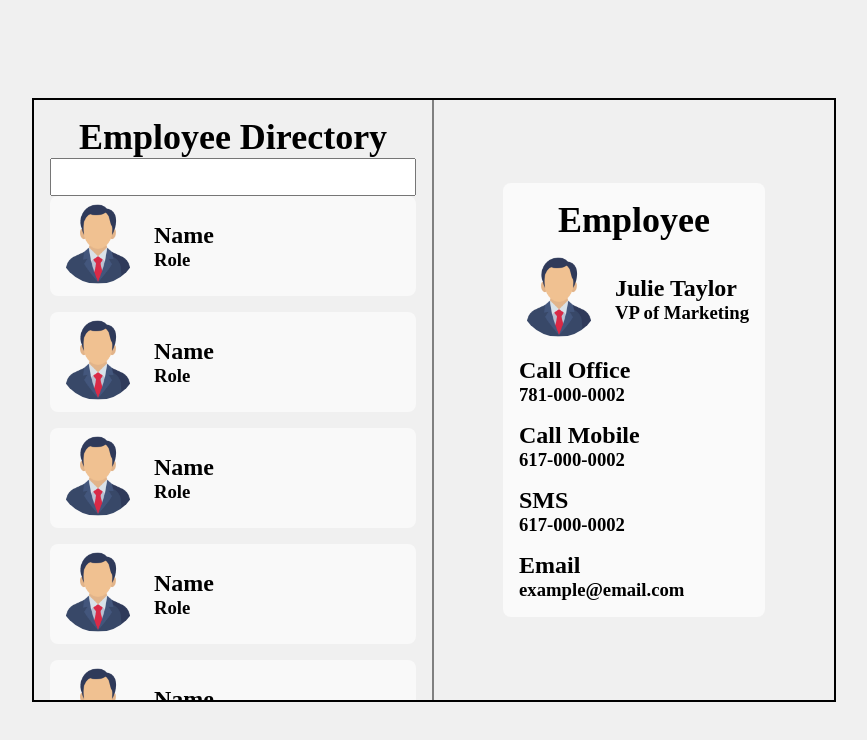
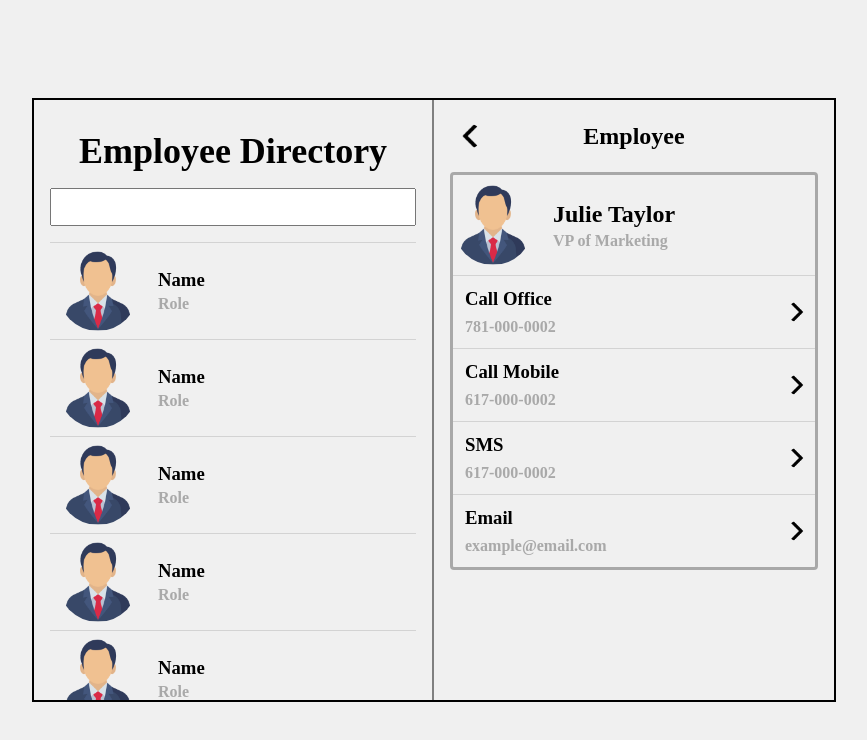
Before and after one commit to statesjs/ALAB320.1, a React (Vite) app: page / in a window 1280 px wide. Shown: the top 740 px of the page, without its empty margins (206-1073 px from the left). Built offline with nearby package versions, Linux system fonts and the light colour scheme.

Commit message:
made it look almost the same, messy css

```diff
--- a/src/App.jsx
+++ b/src/App.jsx
@@ -6,7 +6,7 @@ import "./App.css";
 //LEFT SIDE
 function Header() {
   return (
-    <div className="Header left">
+    <div className="Header">
       <h2>Employee Directory</h2>
     </div>
   );
@@ -23,8 +23,8 @@ function EmployeeListItem() {
         <img className="image left" src="/manager.png" />
       </div>
       <div>
-        <h2>Name</h2>
-        <h3>Role</h3>
+        <h3>Name</h3>
+        <h4>Role</h4>
       </div>
     </div>
   );
@@ -44,36 +44,62 @@ function EmployeeList() {
 
 //RIGHT SIDE
 
+function HeaderRight() {
+  return (
+    <div className="HeaderRight">
+      <div className="left-icon">
+        <img src="/left-arrow.png" alt="Back" />
+      </div>
+      <div className="center-text">
+        <h2>Employee</h2>
+      </div>
+      <div className="right-spacer"></div>
+    </div>
+  );
+}
+
 function Card() {
   return (
     <div className="Card right">
-      <div className="Header right">
-        <h2>Employee</h2>
-      </div>
       <div className="main right">
         <div>
           <img className="image left" src="/manager.png" />
         </div>
         <div>
           <h2>Julie Taylor</h2>
-          <h3>VP of Marketing</h3>
+          <h4>VP of Marketing</h4>
         </div>
       </div>
-      <div>
-        <h2>Call Office</h2>
-        <h3>781-000-0002</h3>
+      <div className="detail">
+        <div className="detailColumn">
+          <h3>Call Office</h3>
+          <h4>781-000-0002</h4>
+        </div>
+        <img src="/right-arrow.png" />
       </div>
-      <div>
-        <h2>Call Mobile</h2>
-        <h3>617-000-0002</h3>
+      <div className="detail">
+        <div className="detailColumn">
+          <h3>Call Mobile</h3>
+          <h4>617-000-0002</h4>
+        </div>
+
+        <img src="/right-arrow.png" />
       </div>
-      <div>
-        <h2>SMS</h2>
-        <h3>617-000-0002</h3>
+      <div className="detail">
+        <div className="detailColumn">
+          <h3>SMS</h3>
+          <h4>617-000-0002</h4>
+        </div>
+
+        <img src="/right-arrow.png" />
       </div>
-      <div>
-        <h2>Email</h2>
-        <h3>example@email.com</h3>
+      <div className="detail">
+        <div className="detailColumn">
+          <h3>Email</h3>
+          <h4>example@email.com</h4>
+        </div>
+
+        <img src="/right-arrow.png" />
       </div>
     </div>
   );
@@ -89,6 +115,7 @@ function App() {
         <EmployeeList />
       </div>
       <div className="EmployeePage">
+        <HeaderRight />
         <Card />
       </div>
     </>
--- a/src/index.css
+++ b/src/index.css
@@ -29,7 +29,7 @@ body {
 .SearchBar {
   width: 100%;
   padding: 0.5rem;
-
+  margin-bottom: 1rem;
   font-size: 1rem;
 }
 
@@ -37,7 +37,6 @@ body {
 .EmployeeList {
   display: flex;
   flex-direction: column;
-  gap: 1rem; /* spacing between employees */
 }
 
 /* Single Employee Item */
@@ -46,8 +45,7 @@ body {
   align-items: center;
   gap: 1rem;
   padding: 0.5rem;
-  background-color: #f9f9f9;
-  border-radius: 8px;
+  border-top: 1px solid lightgrey;
 }
 
 /* Right Side */
@@ -58,40 +56,78 @@ body {
   overflow-y: auto;
   display: flex;
   flex-direction: column;
-  align-items: center; /* horizontal center */
-  justify-content: center; /* vertical center */
 }
 
 /* Main Card Info */
 .Card {
-  background-color: #fafafa;
-  border-radius: 8px;
-  padding: 1rem;
+  border-style: solid;
+  border-color: rgba(128, 128, 128, 0.637);
+  border-radius: 4px;
+
   display: flex;
   flex-direction: column;
-  gap: 1rem;
 }
 
-/* Image Styling */
-img {
-  width: 50px;
-  height: 50px;
-  object-fit: cover;
+.detail {
+  display: flex;
+  align-items: center;
+  justify-content: space-between;
+  padding: 0.5rem;
+  border-top: 1px solid lightgrey;
+  text-align: left;
+}
+
+.detailColumn {
+  display: flex;
+  flex-direction: column;
 }
 
 /* Header Titles */
+
 .Header {
   font-size: 1.5rem;
   font-weight: bold;
   text-align: center;
+  margin-bottom: 1rem;
+  padding-top: 10px;
+}
+
+.HeaderRight {
+  display: flex;
+  align-items: center;
+  justify-content: space-between;
+  padding: 0.5rem;
+  position: relative;
+  margin-bottom: 1rem;
+}
+
+.left-icon img {
+  width: 24px;
+  height: 24px;
+}
+
+.center-text {
+  position: absolute;
+  left: 50%;
+  transform: translateX(-50%);
+}
+.right-spacer {
+  width: 24px;
 }
 
 .main {
   display: flex;
   align-items: center;
   gap: 1rem;
+  margin-top: 10px;
+  margin-bottom: 10px;
 }
-
+img {
+  float: right;
+  width: 20px;
+  height: 20px;
+  border-radius: 50%;
+}
 .image {
   width: 80px;
   height: 80px;
@@ -102,6 +138,11 @@ img {
 /* Text Alignment */
 h1,
 h2,
-h3 {
-  margin: 0;
+h3,
+h4 {
+  margin: 0.25rem;
 }
+
+h4 {
+  color: rgba(128, 128, 128, 0.637);
+}
```
Also changed, not shown: public/left-arrow.png (added), public/right-arrow.png (added).
